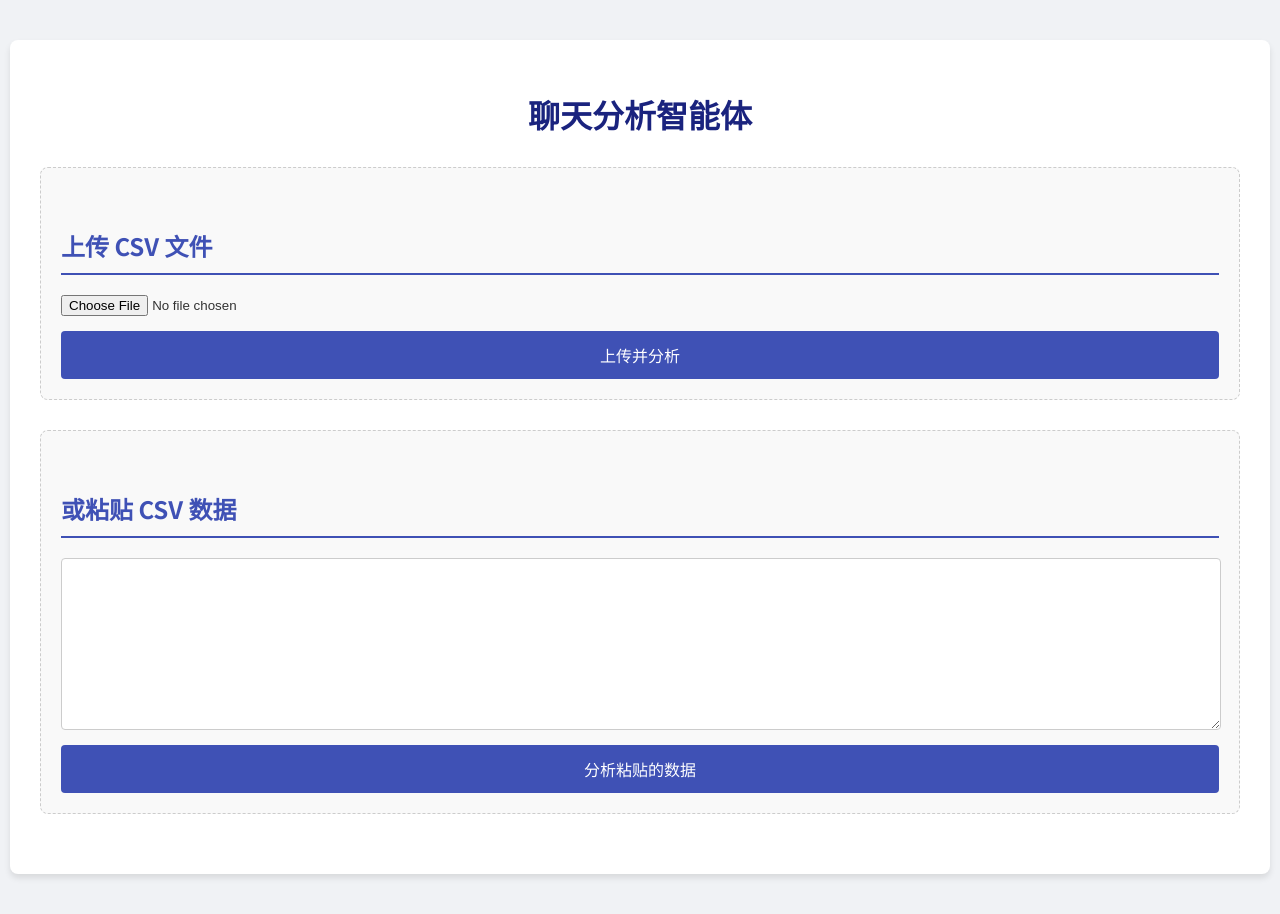
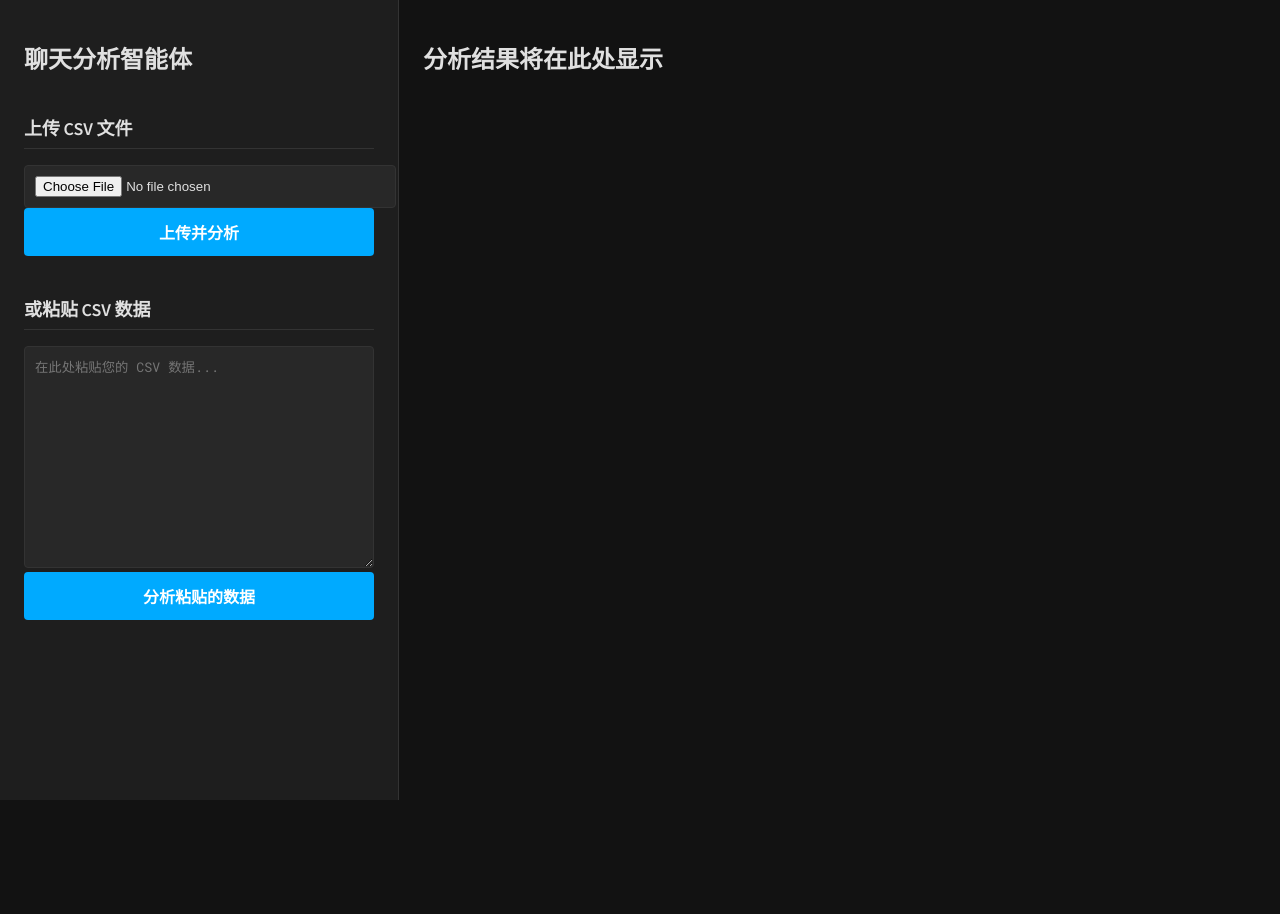
Before and after one commit to ziyanwould/AI-response-collation, a Flask app: page / in a window 1280 px wide. After the commit the page ends 800 px from the top, so only its background shows below. Run offline with Flask 3, Linux system fonts and the light colour scheme.

Commit message:
I've implemented a Coze-style UI.
This commit overhauls the user interface to match a dark-themed,
developer-focused design inspired by the Coze UI. It includes the
following changes:
- A new dark theme with a new color palette, fonts, and layout styles.
- A two-column layout with a sidebar for input and a main content
  area for results.
- A more modern and functional aesthetic.

```diff
--- a/app/static/style.css
+++ b/app/static/style.css
@@ -1,114 +1,139 @@
-@import url('https://fonts.googleapis.com/css2?family=Noto+Sans+SC:wght@300;400;500;700&display=swap');
+@import url('https://fonts.googleapis.com/css2?family=Roboto+Mono:wght@400;500&family=Source+Sans+Pro:wght@400;600;700&display=swap');
+
+:root {
+    --bg-color: #121212;
+    --primary-surface-color: #1e1e1e;
+    --secondary-surface-color: #282828;
+    --primary-text-color: #e0e0e0;
+    --secondary-text-color: #a0a0a0;
+    --accent-color: #00aaff;
+    --accent-hover-color: #0088cc;
+    --border-color: #333;
+    --font-family-sans: 'Source Sans Pro', sans-serif;
+    --font-family-mono: 'Roboto Mono', monospace;
+}
 
 body {
-    font-family: 'Noto Sans SC', sans-serif;
+    font-family: var(--font-family-sans);
     margin: 0;
-    background-color: #f0f2f5;
-    color: #333;
+    background-color: var(--bg-color);
+    color: var(--primary-text-color);
 }
 
 .container {
-    max-width: 1200px;
-    margin: 40px auto;
-    padding: 30px;
-    background-color: #fff;
-    border-radius: 8px;
-    box-shadow: 0 4px 6px rgba(0,0,0,0.1);
+    display: flex;
+    height: 100vh;
+}
+
+.sidebar {
+    width: 350px;
+    background-color: var(--primary-surface-color);
+    padding: 24px;
+    border-right: 1px solid var(--border-color);
+    display: flex;
+    flex-direction: column;
+}
+
+.main-content {
+    flex-grow: 1;
+    padding: 24px;
+    overflow-y: auto;
 }
 
 h1 {
-    text-align: center;
-    color: #1a237e;
+    font-size: 24px;
     font-weight: 700;
-    margin-bottom: 30px;
+    margin-bottom: 24px;
 }
 
 h2 {
-    color: #3f51b5;
-    border-bottom: 2px solid #3f51b5;
-    padding-bottom: 10px;
-    margin-top: 40px;
-    margin-bottom: 20px;
+    font-size: 18px;
+    font-weight: 600;
+    margin-bottom: 16px;
+    border-bottom: 1px solid var(--border-color);
+    padding-bottom: 8px;
 }
 
-.upload-section, .paste-section {
-    background-color: #f9f9f9;
-    padding: 20px;
-    border-radius: 8px;
-    margin-bottom: 30px;
-    border: 1px dashed #ccc;
+.input-group {
+    margin-bottom: 24px;
 }
 
 input[type="file"] {
-    display: block;
-    margin-bottom: 15px;
+    width: 100%;
+    background-color: var(--secondary-surface-color);
+    border: 1px solid var(--border-color);
+    color: var(--primary-text-color);
+    padding: 10px;
+    border-radius: 4px;
 }
 
-
 textarea {
-    width: calc(100% - 20px);
+    width: calc(100% - 22px);
+    background-color: var(--secondary-surface-color);
+    border: 1px solid var(--border-color);
+    color: var(--primary-text-color);
     padding: 10px;
-    margin-bottom: 10px;
-    border: 1px solid #ccc;
     border-radius: 4px;
     resize: vertical;
+    min-height: 200px;
+    font-family: var(--font-family-mono);
 }
 
 input[type="submit"] {
-    background-color: #3f51b5;
+    width: 100%;
+    background-color: var(--accent-color);
     color: white;
-    padding: 12px 25px;
+    padding: 12px;
     border: none;
     border-radius: 4px;
     cursor: pointer;
-    width: 100%;
     font-size: 16px;
-    transition: background-color 0.3s;
+    font-weight: 600;
+    transition: background-color 0.2s;
 }
 
 input[type="submit"]:hover {
-    background-color: #303f9f;
-}
-
-.results {
-    margin-top: 40px;
+    background-color: var(--accent-hover-color);
 }
 
 .chart-container {
     display: grid;
-    grid-template-columns: repeat(auto-fit, minmax(400px, 1fr));
-    gap: 30px;
+    grid-template-columns: 1fr 1fr;
+    gap: 24px;
 }
 
-.chart {
-    width: 100%;
-    background-color: #f9f9f9;
-    padding: 20px;
-    border-radius: 8px;
-    box-shadow: 0 2px 4px rgba(0,0,0,0.05);
+.chart-card {
+    background-color: var(--primary-surface-color);
+    padding: 16px;
+    border-radius: 4px;
+    border: 1px solid var(--border-color);
+}
+
+.data-table-card {
+    background-color: var(--primary-surface-color);
+    padding: 16px;
+    border-radius: 4px;
+    border: 1px solid var(--border-color);
+    margin-top: 24px;
 }
 
 .data-table {
     overflow-x: auto;
-    margin-top: 30px;
 }
 
 table {
     width: 100%;
     border-collapse: collapse;
+    font-family: var(--font-family-mono);
 }
 
 th, td {
-    padding: 12px 15px;
-    text-align: left;
-    border-bottom: 1px solid #ddd;
+    padding: 10px 12px;
+    border: 1px solid var(--border-color);
+    white-space: nowrap;
 }
 
 th {
-    background-color: #3f51b5;
-    color: white;
+    background-color: var(--secondary-surface-color);
+    font-weight: 500;
 }
-
-tr:nth-child(even) {
-    background-color: #f2f2f2;
-}
--- a/app/templates/index.html
+++ b/app/templates/index.html
@@ -5,27 +5,37 @@
     <meta name="viewport"
           content="width=device-width, user-scalable=no, initial-scale=1.0, maximum-scale=1.0, minimum-scale=1.0">
     <meta http-equiv="X-UA-Compatible" content="ie=edge">
-    <title>聊天分析</title>
+    <title>聊天分析智能体</title>
     <link rel="stylesheet" href="{{ url_for('static', filename='style.css') }}">
 </head>
 <body>
     <div class="container">
+        <div class="sidebar">
             <h1>聊天分析智能体</h1>
-        <div class="upload-section">
+            <div class="input-group">
                 <h2>上传 CSV 文件</h2>
                 <form action="/upload" method="post" enctype="multipart/form-data">
                     <input type="file" name="file">
                     <input type="submit" value="上传并分析">
                 </form>
             </div>
-        <div class="paste-section">
+            <div class="input-group">
                 <h2>或粘贴 CSV 数据</h2>
                 <form action="/analyze" method="post">
-                <textarea name="data" rows="10" cols="80"></textarea>
-                <br>
+                    <textarea name="data" placeholder="在此处粘贴您的 CSV 数据..."></textarea>
                     <input type="submit" value="分析粘贴的数据">
                 </form>
             </div>
         </div>
+        <div class="main-content">
+            {% if results %}
+                {% include 'results.html' %}
+            {% else %}
+                <div class="placeholder">
+                    <h1>分析结果将在此处显示</h1>
+                </div>
+            {% endif %}
+        </div>
+    </div>
 </body>
 </html>
```
Also changed, not shown: app/templates/results.html (+39 -29 lines). Lines whose indentation alone changed are shown as unchanged.
